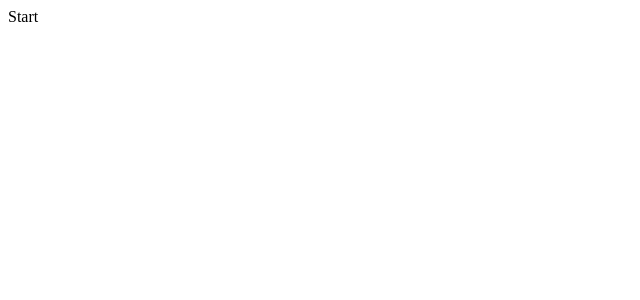
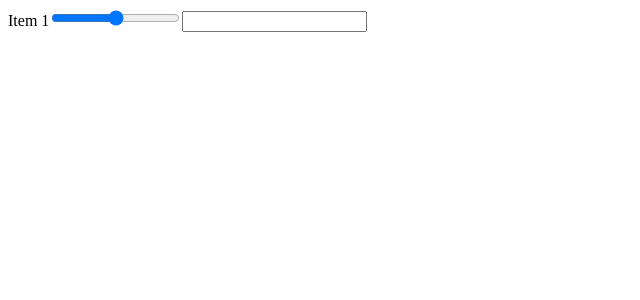
Before and after one commit to maksim-korzhov/devhub, a React app: page / in a window 1280 px wide. Shown: the top 300 px of the page, without its empty margins (0-640 px from the left). Built offline with nearby package versions, Linux system fonts and the light colour scheme.

Commit message:
Base structure

```diff
--- a/src/components/App.js
+++ b/src/components/App.js
@@ -1,10 +1,11 @@
 import React, { Component } from "react";
+import Tab from "./Tab";
 
 class App extends Component {
     render() {
         return (
             <div className="container">
-                Start
+                <Tab />
             </div>
         );
     }
--- /dev/null
+++ b/src/components/Slider.jsx
@@ -0,0 +1,19 @@
+import React, { Component } from "react";
+
+class Slider extends Component {
+    constructor(props) {
+        super(props);
+    }
+
+    render() {
+        return (
+            <div className="slider">
+                Item 1
+                <input type="range" />
+                <input type="number" />
+            </div>
+        );
+    }
+}
+
+export default Slider;
--- /dev/null
+++ b/src/components/SliderList.jsx
@@ -0,0 +1,14 @@
+import React, { Component } from "react";
+import Slider from "./Slider";
+
+class SliderList extends Component {
+    render() {
+        return (
+            <div className="slider-list">
+                <Slider />
+            </div>
+        );
+    }
+}
+
+export default SliderList;
--- /dev/null
+++ b/src/components/Tab.jsx
@@ -0,0 +1,14 @@
+import React, { Component } from "react";
+import SliderList from "./SliderList";
+
+class Tab extends Component {
+    render() {
+        return (
+            <div className="tab">
+                <SliderList />
+            </div>
+        );
+    }
+}
+
+export default Tab;
```
